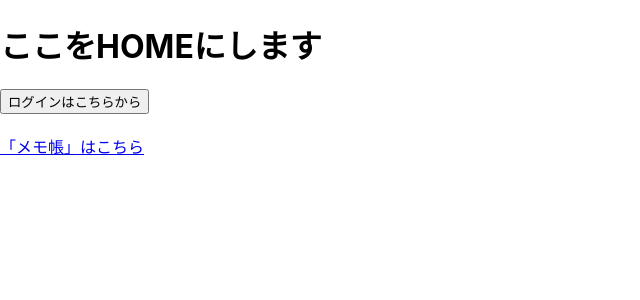
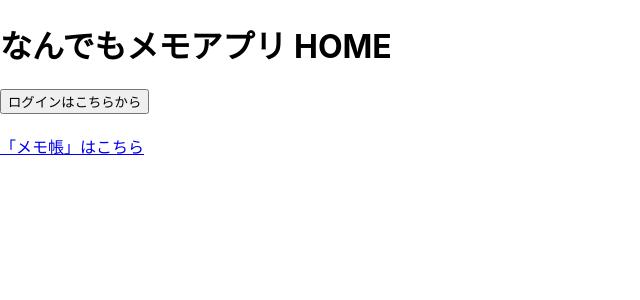
Before and after one commit to keiinuki/vers_notepad, a React (Create React App) app in the folder vers_notepad/: page / in a window 1280 px wide. Shown: the top 300 px of the page, without its empty margins (0-640 px from the left). Built offline with nearby package versions, Linux system fonts and the light colour scheme.

Commit message:
HOMEのログインフォームをモーダルに引っ越し

```diff
--- a/vers_notepad/src/pages/Home.tsx
+++ b/vers_notepad/src/pages/Home.tsx
@@ -6,7 +6,7 @@ export const Home = () => {
 
   return (
     <div>
-      <h1>ここをHOMEにします</h1>
+      <h1>なんでもメモアプリ HOME</h1>
       <ModalButton />
       <br/>
       <Link to="/Notepad">「メモ帳」はこちら</Link>
```
